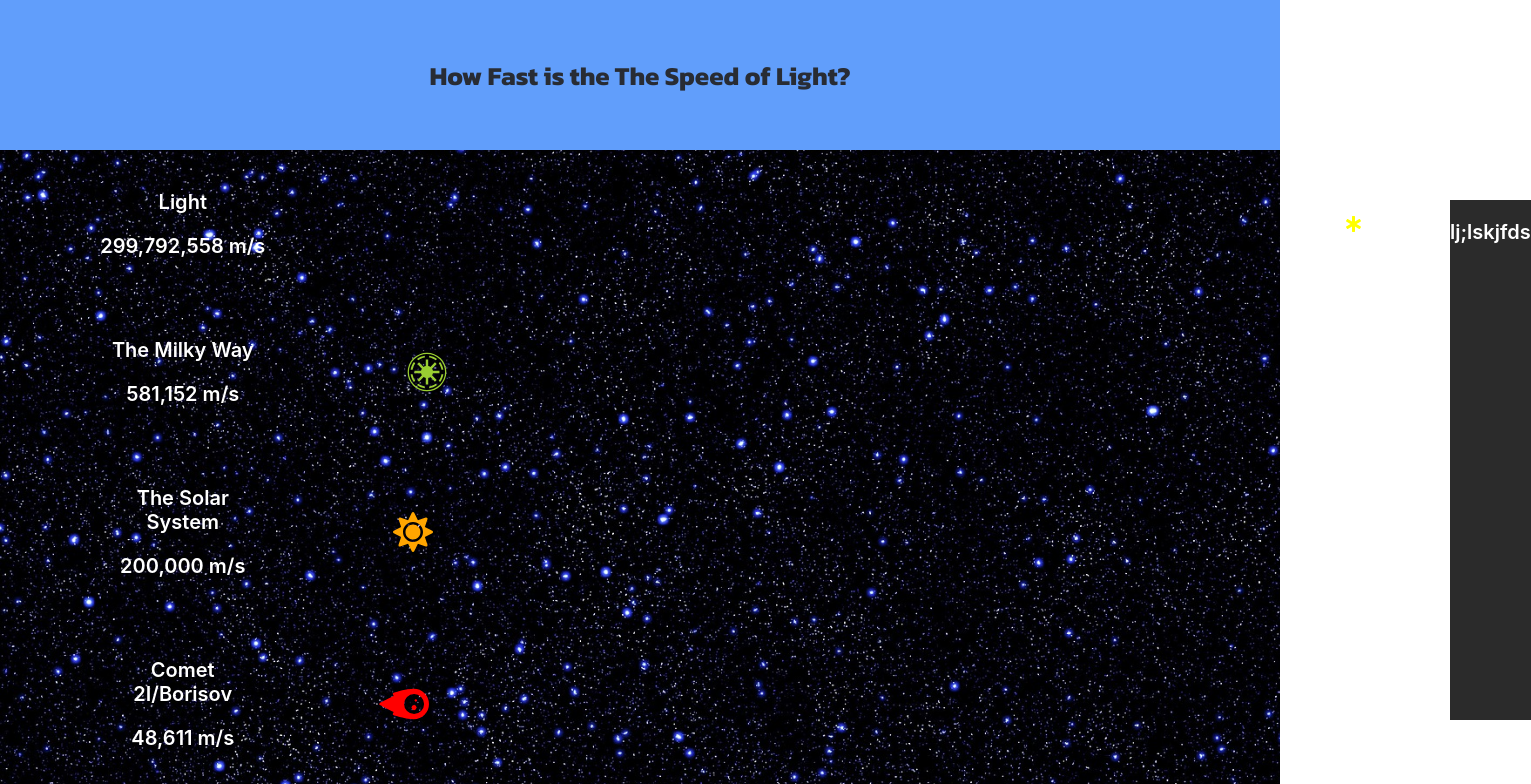
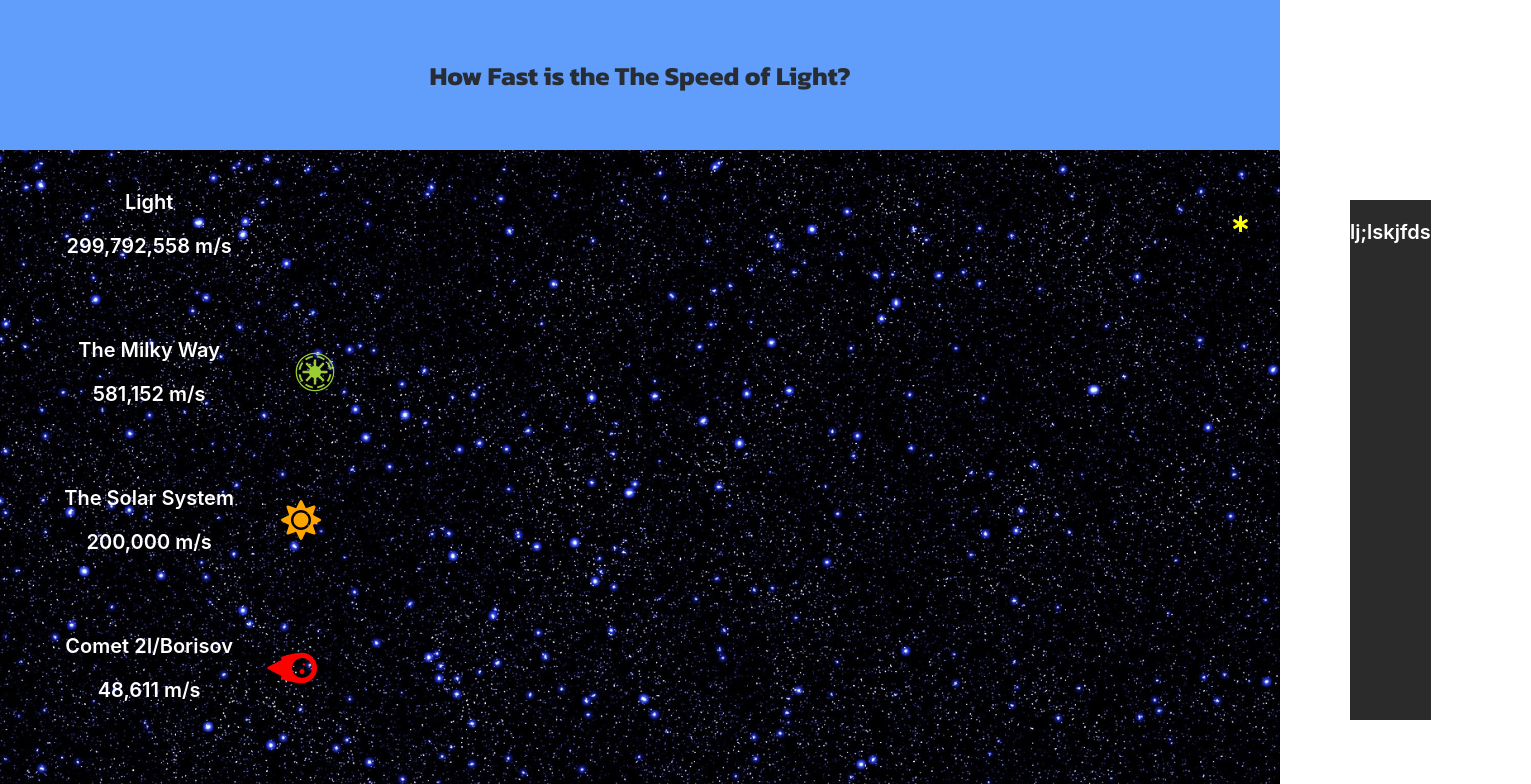
Before and after one commit to bauerpm/speed-of-light, a React (Create React App) app: page / in a window 1280 px wide. Shown: the top 784 px of the page, 1531 px wide, since content can reach past the window. Built offline with nearby package versions, Linux system fonts and the light colour scheme.

Commit message:
change margins

```diff
--- a/src/App.css
+++ b/src/App.css
@@ -49,8 +49,6 @@
 }
 
 .Animation-icon {
-  width: 100px;
-  height: 100px;
   color: yellow;
   position: relative;
   animation-name: example;
@@ -71,7 +69,7 @@
   display: flex;
   flex-direction: row;
   align-items: center;
-  padding: 20px 100px 20px 100px;
+  padding: 20px 50px 20px 50px;
   width: 1200px;
 }
 .textcontainer {
--- a/src/components/animation.css
+++ b/src/components/animation.css
@@ -4,6 +4,6 @@
   display: flex;
   flex-direction: column;
   justify-content: center;
-  padding-right: 10%;
-  padding-left: 10%;
+  padding-right: 25px;
+  padding-left: 25px;
 }
```
